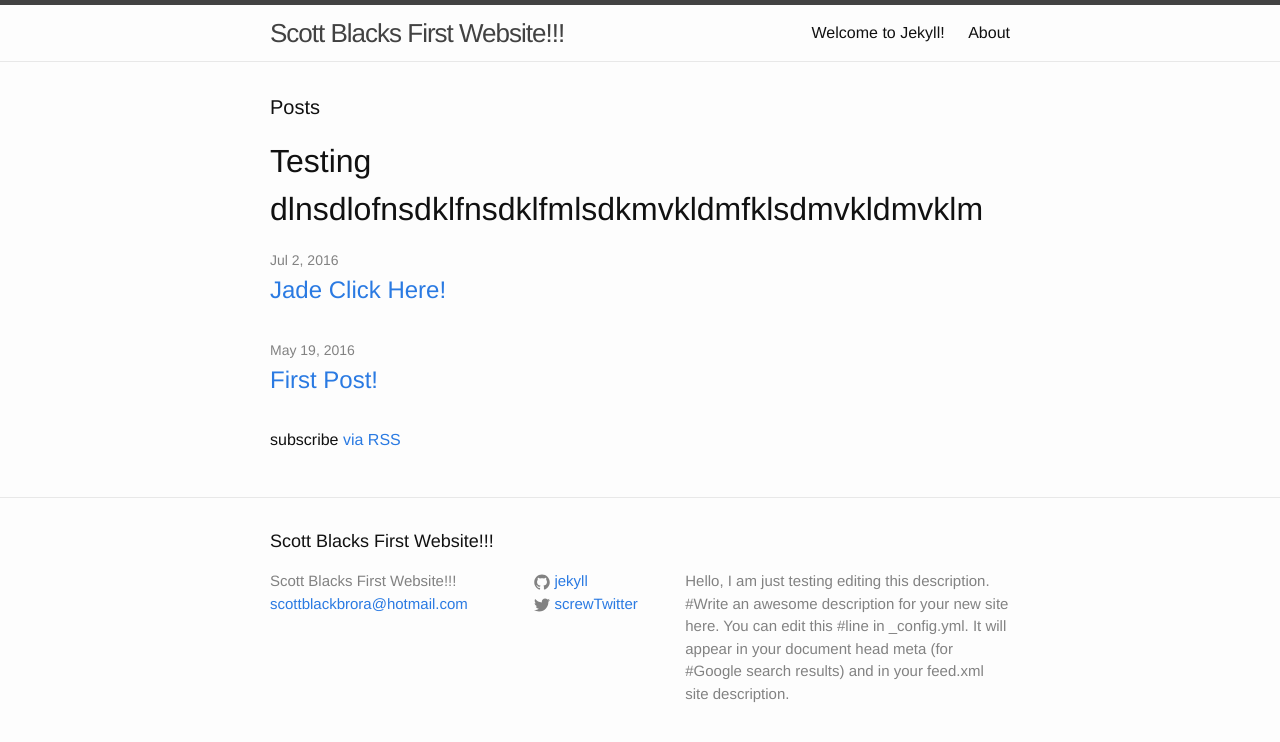
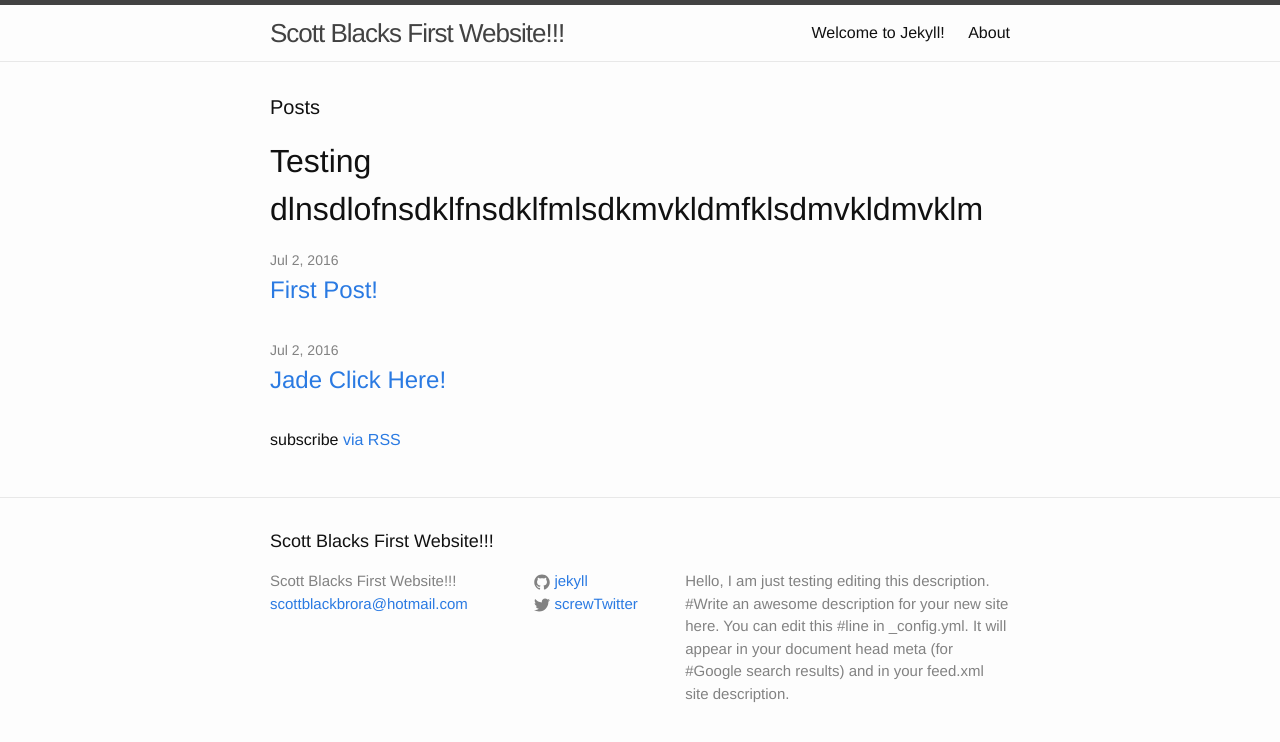
Before and after one commit to scottblackbrora/scottblackbrora.github.io, a Jekyll site: the page built from index.html, in a window 1280 px wide. Shown: the top 742 px of the page. Built offline with Jekyll 4.4.1, drawn with Linux system fonts in a browser that asks for light colours.

Commit message:
Update 2016-07-02-testing.markdown

```diff
--- a/_posts/2016-07-02-testing.markdown
+++ b/_posts/2016-07-02-testing.markdown
@@ -1,7 +1,7 @@
 ---
 layout: post
 title:  "First Post!"
-date:   2016-05-19 08:49:19 -0400
+date:   2016-07-02 08:49:19 -0400
 categories: jekyll update
 ---
 
```
